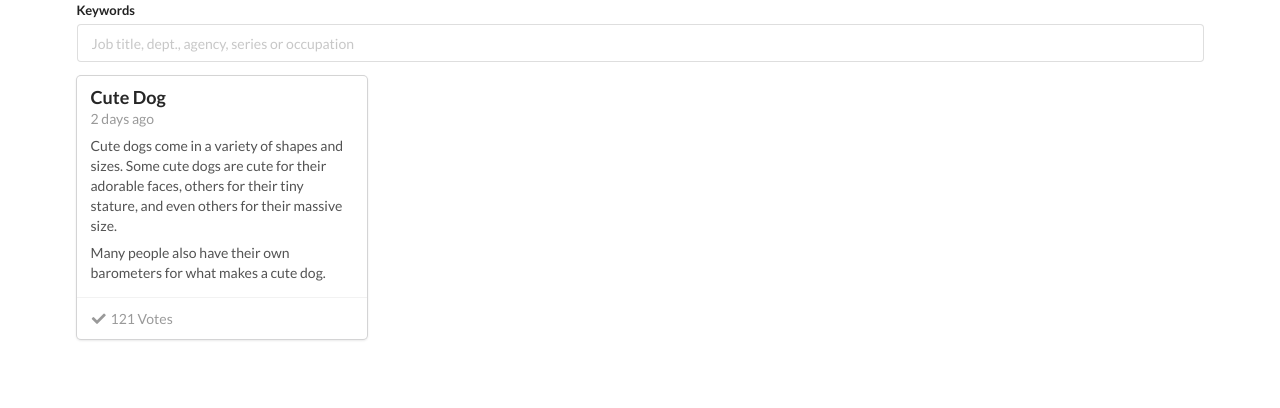
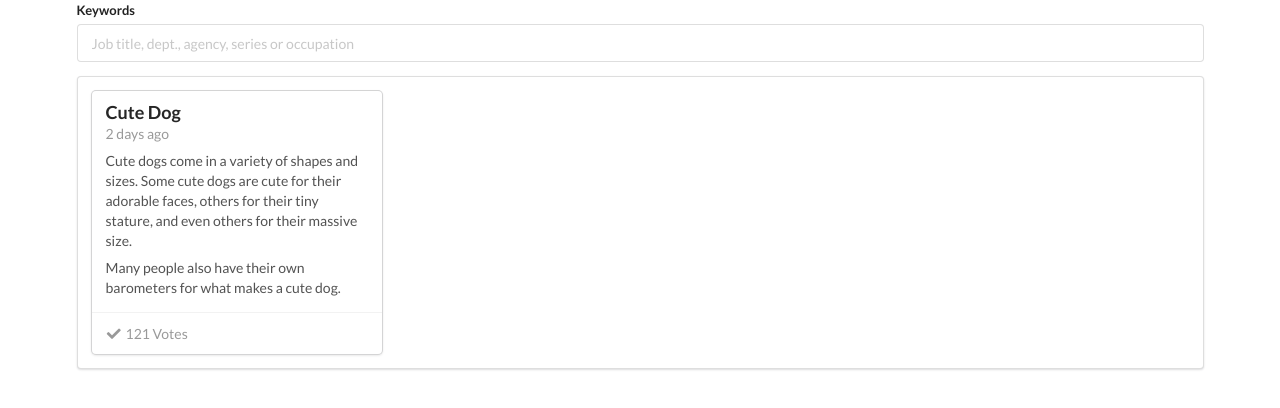
Before and after one commit to j-a-black/job-search-cra, a React (Create React App) app: page / in a window 1280 px wide. Shown: the top 408 px of the page. Built offline with nearby package versions, Linux system fonts and the light colour scheme.

Commit message:
added segment

```diff
--- a/src/App.jsx
+++ b/src/App.jsx
@@ -6,7 +6,9 @@ const App = () => {
   return (
     <div className="ui container">
       <Search />
-      <Card />
+      <div className="ui segment">
+        <Card />
+      </div>
     </div>
   );
 };
```
